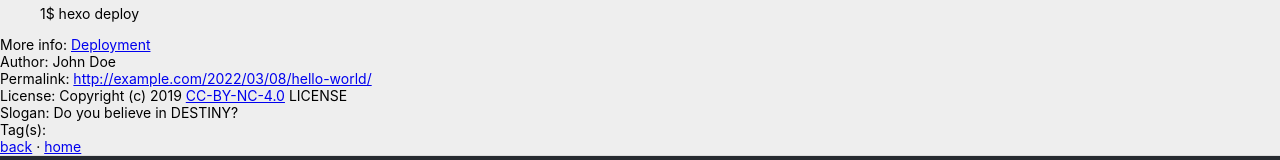
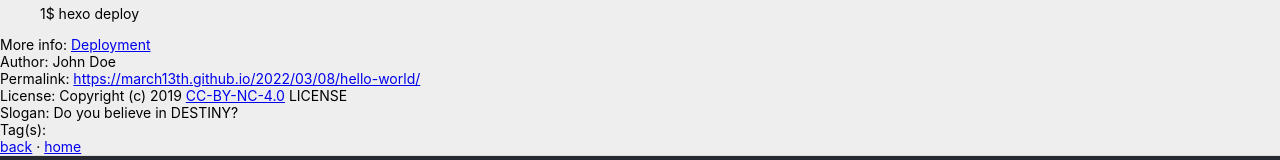
Before and after one commit to March13th/march13th.github.io, a plain HTML site: page 2022/03/08/hello-world/index.html in a window 1280 px wide. Shown: the part 450-610 px from the top of the page. Drawn offline with Linux system fonts and the light colour scheme.

Commit message:
Site updated: 2022-03-08 14:04:40

```diff
--- a/2022/03/08/hello-world/index.html
+++ b/2022/03/08/hello-world/index.html
@@ -238,7 +238,7 @@
 
                     <p class="copyright-item">
                         <span>Permalink:</span>
-                        <span><a href="http://example.com/2022/03/08/hello-world/">http://example.com/2022/03/08/hello-world/</a></span>
+                        <span><a href="https://march13th.github.io/2022/03/08/hello-world/">https://march13th.github.io/2022/03/08/hello-world/</a></span>
                     </p>
 
 
```
